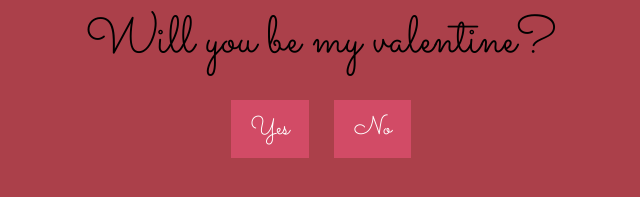
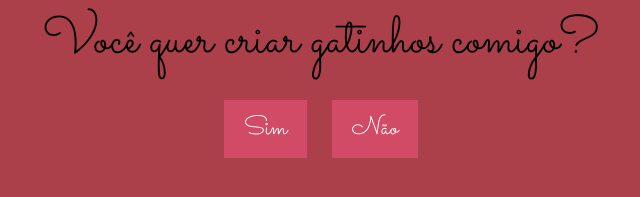
Before and after one commit to mikamiaumiau/valentines-days, a plain HTML site: page index.html in a window 1280 px wide. Shown: the part 471-668 px from the top of the page, without its empty margins (319-959 px from the left). Drawn offline with Linux system fonts and the light colour scheme.

Commit message:
Update index.html

```diff
--- a/index.html
+++ b/index.html
@@ -11,10 +11,10 @@
     <div id="container">
         <div id="image-container"></div> <!-- Container for displaying images -->
         <div id="text-container">
-            <div id="question">Will you be my valentine?</div> <!-- Question -->
+            <div id="question">Você quer criar gatinhos comigo?</div> <!-- Question -->
             <div id="options">
-                <button id="yes-button" onclick="selectOption('yes')">Yes</button> <!-- Yes button -->
-                <button id="no-button" onclick="selectOption('no')">No</button> <!-- No button -->
+                <button id="yes-button" onclick="selectOption('yes')">Sim</button> <!-- Yes button -->
+                <button id="no-button" onclick="selectOption('no')">Não</button> <!-- No button -->
             </div>
         </div>
     </div>
```
